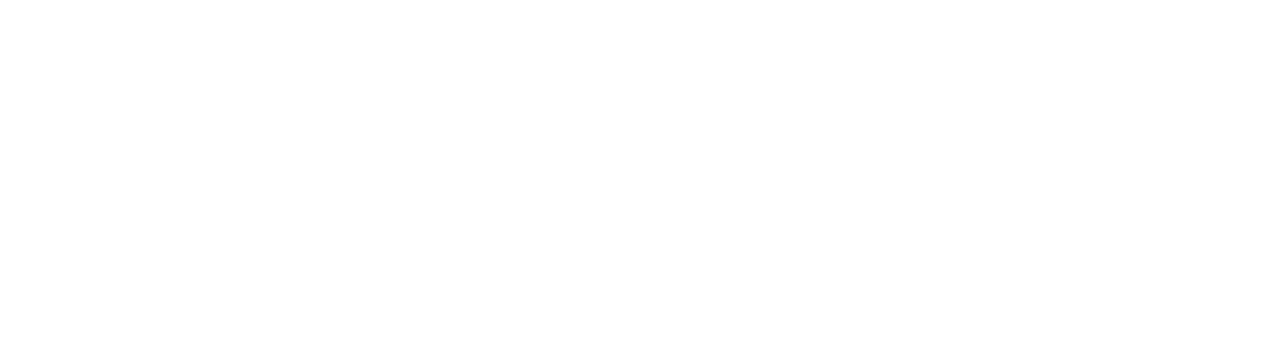
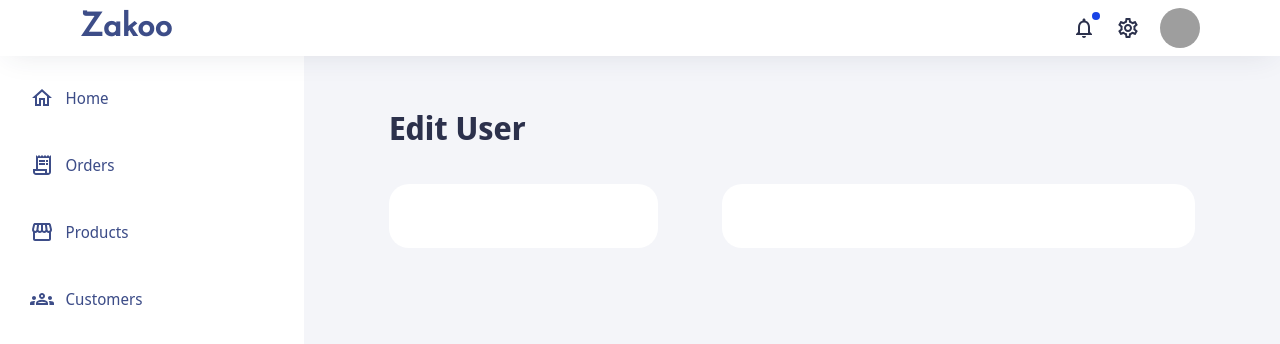
Before and after one commit to idnzozkan/zakoo, a React (Create React App) app in the folder dashboard/: page /customers/new in a window 1280 px wide. Before the commit this address had no page. Shown: the top 344 px of the page. Built offline with nearby package versions, Linux system fonts and the light colour scheme; grey boxes are pictures that could not be loaded.

Commit message:
Add customer detail page

```diff
--- a/dashboard/src/App.jsx
+++ b/dashboard/src/App.jsx
@@ -3,6 +3,7 @@ import Home from './pages/Home'
 import Orders from './pages/Orders'
 import Products from './pages/Products'
 import Customers from './pages/Customers'
+import CustomerDetail from './pages/CustomerDetail'
 
 const App = () => {
   return (
@@ -12,6 +13,7 @@ const App = () => {
         <Route path="/orders" element={<Orders />} />
         <Route path="/products" element={<Products />} />
         <Route path="/customers" element={<Customers />} />
+        <Route path="/customers/:id" element={<CustomerDetail />} />
       </Routes>
     </Router>
   )
--- /dev/null
+++ b/dashboard/src/pages/CustomerDetail/CustomerDetail.jsx
@@ -0,0 +1,23 @@
+import React from 'react'
+import './customer-detail.scss'
+import MainLayout from '../../layouts/MainLayout'
+import DetailCardSm from '../../components/DetailCardSm'
+import DetailCardLg from '../../components/DetailCardLg'
+
+
+const CustomerDetail = () => {
+
+    return (
+        <MainLayout>
+            <div className="customer-detail-header">
+                <h1>Edit User</h1>
+            </div>
+            <div className="customer-detail-wrapper">
+                <DetailCardSm />
+                <DetailCardLg />
+            </div>
+        </MainLayout>
+    )
+}
+
+export default CustomerDetail
--- /dev/null
+++ b/dashboard/src/pages/CustomerDetail/customer-detail.scss
@@ -0,0 +1,45 @@
+@import '../../style/color-palette';
+
+.customer-detail-header {
+  display: flex;
+  justify-content: space-between;
+  align-items: center;
+  width: 100%;
+  margin-bottom: 2rem;
+
+  h1 {
+    color: $black;
+    font-weight: 600;
+  }
+}
+
+.customer-detail-wrapper {
+  display: flex;
+  width: 100%;
+}
+
+.info {
+  flex: 1;
+  width: 100%;
+  border-radius: 20px;
+  background: $white;
+  padding: 2rem;
+
+  &:hover {
+    -webkit-box-shadow: 0px 6px 10px -8px $shadow;
+    box-shadow: 0px 6px 10px -8px $shadow;
+  }
+}
+
+.editForm {
+  flex: 2;
+  width: 100%;
+  border-radius: 20px;
+  background: $white;
+  padding: 2rem;
+
+  &:hover {
+    -webkit-box-shadow: 0px 6px 10px -8px $shadow;
+    box-shadow: 0px 6px 10px -8px $shadow;
+  }
+}
--- /dev/null
+++ b/dashboard/src/pages/CustomerDetail/index.js
@@ -0,0 +1,3 @@
+import CustomerDetail from './CustomerDetail'
+
+export default CustomerDetail
```
